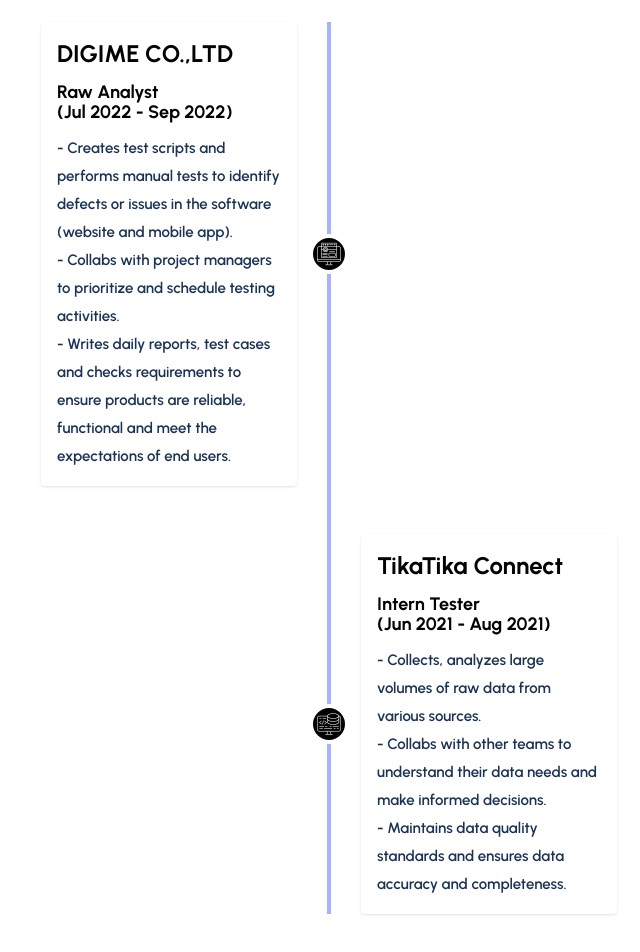
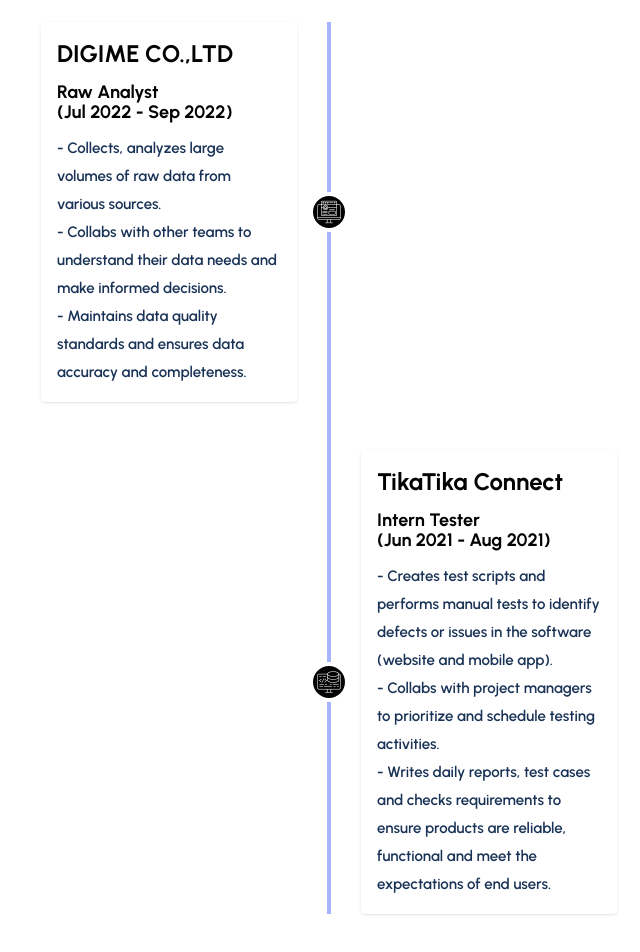
Before and after one commit to MiQannn/my-porfolio, a React (Create React App) app: page / in a window 1280 px wide. Shown: the part 1060-2012 px from the top of the page, without its empty margins (311-951 px from the left). Built offline with nearby package versions, Linux system fonts and the light colour scheme.

Commit message:
fix bugs

```diff
--- a/src/components/UI/Modal.jsx
+++ b/src/components/UI/Modal.jsx
@@ -39,8 +39,11 @@
                 }
             </div>
 
-        <a href={portfolio.siteUrl}>
-            <button className='bg-primaryColor text-white py-2 px-4 my-8 rounded-[8px] font-[500] hover:bg-headingColor ease-in duration-300'>Live Site</button>
+        <a
+        target="_blank" rel="noopener noreferrer"
+        href={portfolio.siteUrl}>
+            <button
+            className='bg-primaryColor text-white py-2 px-4 my-8 rounded-[8px] font-[500] hover:bg-headingColor ease-in duration-300'>Go to Project</button>
         </a>
 
             </div>
--- a/src/components/UI/Services.jsx
+++ b/src/components/UI/Services.jsx
@@ -39,14 +39,11 @@
                           (Jul 2022 - Sep 2022)
                         </p>
                         <p className="text-[15px] text-smallTextColor group-hover:text-white group-hover:font-[500] leading-7">
-                          - Creates test scripts and performs manual tests to
-                          identify defects or issues in the software (website
-                          and mobile app). <br />
-                          - Collabs with project managers to prioritize and
-                          schedule testing activities.
-                          <br />- Writes daily reports, test cases and checks
-                          requirements to ensure products are reliable,
-                          functional and meet the expectations of end users.
+                        - Collects, analyzes large volumes of raw data from
+                          various sources. <br />
+                          - Collabs with other teams to understand their data
+                          needs and make informed decisions. <br />
+                          - Maintains data quality standards and ensures data accuracy and completeness.
                         </p>
                       </div>
                     </div>
@@ -79,11 +76,15 @@
                           (Jun 2021 - Aug 2021)
                         </p>
                         <p className="text-[15px] text-smallTextColor group-hover:text-white group-hover:font-[500] leading-7">
-                          - Collects, analyzes large volumes of raw data from
-                          various sources. <br />
-                          - Collabs with other teams to understand their data
-                          needs and make informed decisions. <br />
-                          - Maintains data quality standards and ensures data accuracy and completeness.
+
+                          - Creates test scripts and performs manual tests to
+                          identify defects or issues in the software (website
+                          and mobile app). <br />
+                          - Collabs with project managers to prioritize and
+                          schedule testing activities.
+                          <br />- Writes daily reports, test cases and checks
+                          requirements to ensure products are reliable,
+                          functional and meet the expectations of end users.
                         </p>
                       </div>
                     </div>
```
Also changed, not shown: 1 other file (tests, documents, lock files or other folders).
